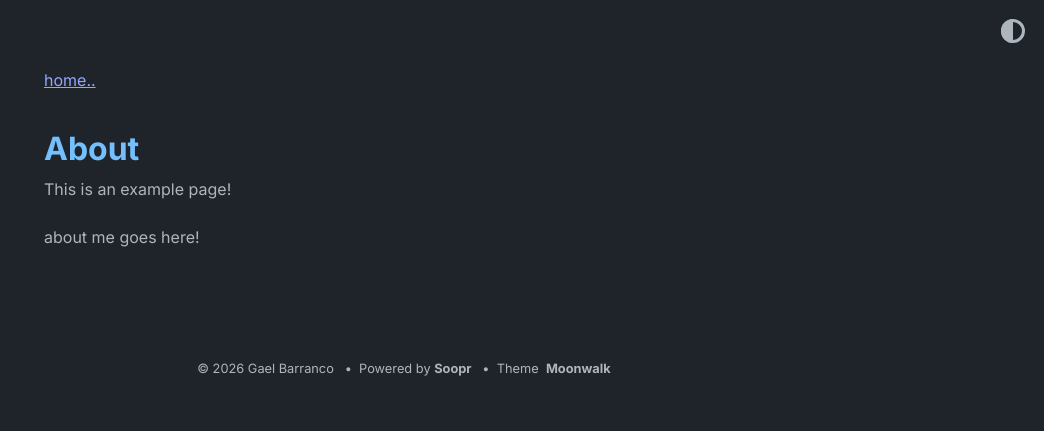
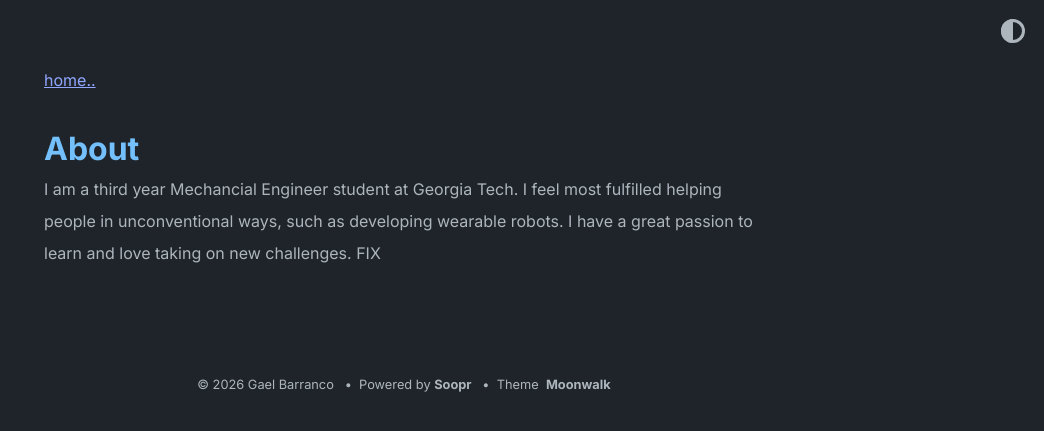
Before and after one commit to gbarranc/gbarranc.github.io, a Jekyll site: the page built from about.md, in a window 1280 px wide. Shown: the top 431 px of the page, without its empty margins (236-1280 px from the left). Built offline with Jekyll 4.4.1, drawn with Linux system fonts in a browser that asks for light colours.

Commit message:
Revise 'About' section with personal details
Updated personal information and removed placeholder text.

```diff
--- a/about.md
+++ b/about.md
@@ -3,6 +3,4 @@ layout: post
 title: About
 ---
 
-This is an example page!
-
-about me goes here!
+I am a third year Mechancial Engineer student at Georgia Tech. I feel most fulfilled helping people in unconventional ways, such as developing wearable robots. I have a great passion to learn and love taking on new challenges. FIX
```
